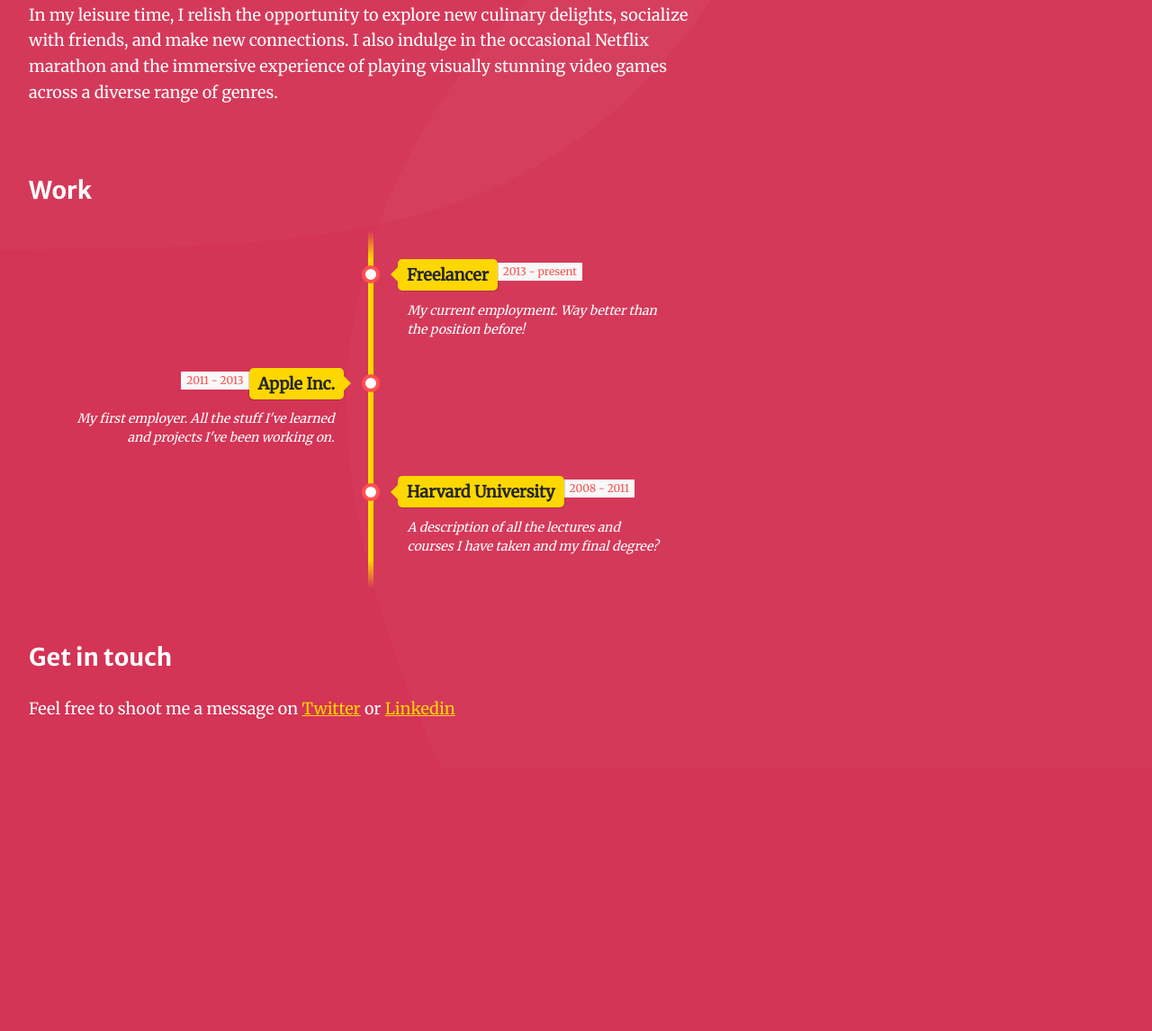
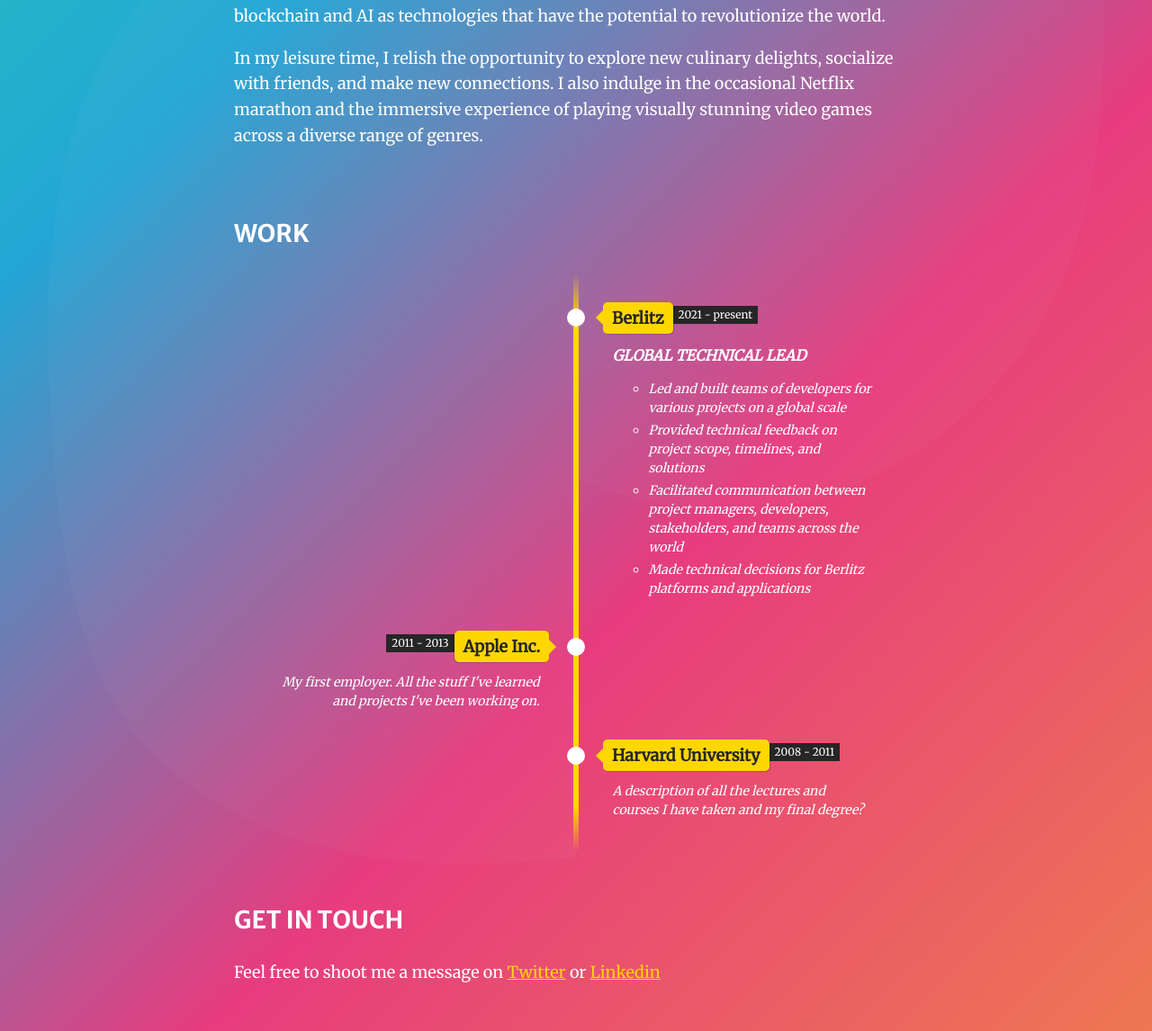
Before and after one commit to ARXChrono/shaunwong.com.au, a website built with Parcel: page index.html in a window 1280 px wide. Shown: the part 739-1885 px from the top of the page at 90% size. Before the commit the page ends 1592 px from the top, so only its background shows below. Built offline with nearby package versions, Linux system fonts and the light colour scheme.

Commit message:
clean up, and add gradient bg

```diff
--- a/css/styles.css
+++ b/css/styles.scss
@@ -9,13 +9,21 @@
   --link: gold;
   --link-hover: rgb(255, 232, 104);
   --timeline-flag: var(--gold);
+  --timeline-flag-dot: var(--white);
   --timeline-flag-text: var(--gray);
+  --timeline-time: var(--gray);
+  --timeline-time-text: var(--white);
+}
+
+::selection {
+  background: var(--gold);
+  color: var(--gray);
 }
 
 body {
   position: relative;
   color: var(--color-primary);
-  background-color: var(--color-secondary);
+  background: linear-gradient(-45deg, #ee7752, #e73c7e, #23a6d5, #23d5ab);
   font-family: "Merriweather", -apple-system, BlinkMacSystemFont, "Segoe UI",
     "Roboto", "Oxygen", "Ubuntu", "Cantarell", "Fira Sans", "Droid Sans",
     "Helvetica Neue", sans-serif;
@@ -24,22 +32,33 @@
   font-size: 16px;
   line-height: 1.6;
 }
+
 h1,
 h2 {
   font-family: "Merriweather Sans", -apple-system, BlinkMacSystemFont,
     "Segoe UI", "Roboto", "Oxygen", "Ubuntu", "Cantarell", "Fira Sans",
     "Droid Sans", "Helvetica Neue", sans-serif;
+  text-transform: uppercase;
 }
 
 h1 {
   font-size: 2rem;
 }
 
+a {
+  color: var(--link);
+  transition: color 0.25s ease;
+  &:hover,
+  &:focus {
+    color: var(--link-hover);
+  }
+}
+
 section {
   padding: 0 2rem 2rem;
+  margin: 0 auto;
   max-width: 760px;
 }
-
 code {
   font-family: source-code-pro, Menlo, Monaco, Consolas, "Courier New",
     monospace;
@@ -51,19 +70,12 @@
   border-radius: 0.5rem;
   filter: saturate(0);
   margin-top: 2rem;
+  user-select: none;
+  pointer-events: none;
 }
 
 .gold {
   color: gold;
-}
-
-a {
-  color: var(--link);
-}
-
-a:hover,
-a:focus {
-  color: var(--link-hover);
 }
 
 @media only screen and (min-width: 35em) {
@@ -73,35 +85,55 @@
   }
   .photo {
     width: 450px;
+    margin-top: 5rem;
   }
   h1 {
     font-size: 2.5rem;
   }
 }
 
+/* Background Anim */
 .blob {
   position: absolute;
   opacity: 0.025;
   max-height: 100%;
-  width: 100%;
+  width: 50%;
   user-select: none;
   pointer-events: none;
   height: 100%;
+  max-width: 100%;
+
+  @media screen and (max-width: 660px) {
+    width: 100%;
   }
 
-.blob path {
-  animation: blob 60s linear infinite;
-  transform: scale(0.7);
-}
-
-.b1 {
+  &.b1 {
     top: 0;
     right: 0;
   }
 
-.b2 {
+  &.b2 {
     transform: scale(-1);
     left: 0;
+  }
+
+  path {
+    animation: blob 80s linear infinite, rotate 80s linear infinite;
+  }
+}
+
+@keyframes rotate {
+  0% {
+    transform: rotate(0deg);
+    border-color: #ec0d0d;
+  }
+  50% {
+    border-color: #f4c01c;
+  }
+  100% {
+    transform: rotate(360deg);
+    border-color: #ec0d0d;
+  }
 }
 
 @keyframes blob {
@@ -131,6 +163,8 @@
     );
   }
 }
+
+/* Timeline */
 
 .timeline {
   position: relative;
@@ -190,7 +224,6 @@
 .flag-wrapper {
   position: relative;
   display: inline-block;
-
   text-align: center;
 }
 
@@ -231,7 +264,7 @@
   margin-top: -10px;
   background: #fff;
   border-radius: 10px;
-  border: 4px solid rgb(255, 80, 80);
+  border: 4px solid var(--timeline-flag-dot);
   z-index: 10;
 }
 
@@ -271,7 +304,7 @@
   display: inline;
   line-height: 1em;
   font-size: 0.66666em;
-  color: rgb(250, 80, 80);
+  color: var(--timeline-time-text);
   vertical-align: middle;
 }
 
@@ -286,12 +319,11 @@
 .time {
   display: inline-block;
   padding: 4px 6px;
-  background: rgb(248, 248, 248);
+  background: var(--timeline-time);
 }
 
 .desc {
   margin: 1em 0.75em 0 0;
-
   font-size: 0.77777em;
   font-style: italic;
   line-height: 1.5em;
@@ -299,6 +331,10 @@
 
 .direction-r .desc {
   margin: 1em 0 0 0.75em;
+}
+
+.desc-ul li {
+  padding: 0 0 0.25rem;
 }
 
 /* ================ Timeline Media Queries ================ */
@@ -328,6 +364,13 @@
   .flag {
     background: var(--timeline-flag);
     z-index: 15;
+  }
+
+  .desc-ul {
+    font-style: normal;
+    li {
+      padding: 0 0 0.25rem;
+    }
   }
 
   .direction-l .flag:before,
@@ -394,14 +437,6 @@
     position: relative;
     margin: 1em 1em 0 1em;
     padding: 1em;
-
     z-index: 15;
   }
 }
-
-@media screen and (min-width: 400px ?? max-width: 660px) {
-  .direction-l .desc,
-  .direction-r .desc {
-    margin: 1em 4em 0 4em;
-  }
-}
--- a/index.html
+++ b/index.html
@@ -2,10 +2,9 @@
 <html class="no-js" lang="en">
   <head>
     <meta charset="utf-8" />
-    <title></title>
+    <title>Shaun Wong | Front-end Engineer | Web & App development in Australia</title>
     <meta name="description" content="" />
     <meta name="viewport" content="width=device-width, initial-scale=1" />
-
     <meta property="og:title" content="" />
     <meta property="og:type" content="" />
     <meta property="og:url" content="" />
@@ -17,9 +16,11 @@
 
     <link rel="stylesheet" href="css/normalize.css" />
     <link rel="stylesheet" href="css/main.css" />
-    <link rel="stylesheet" href="css/styles.css" />
+    <link rel="stylesheet" href="css/styles.scss" />
 
     <meta name="theme-color" content="#d43456" />
+    <link rel="shortcut icon" href="favicon.ico">
+
     <link rel="preconnect" href="https://fonts.googleapis.com" />
     <link rel="preconnect" href="https://fonts.gstatic.com" crossorigin />
     <link
@@ -85,10 +86,18 @@
 	<li>
 		<div class="direction-r">
 			<div class="flag-wrapper">
-				<span class="flag">Freelancer</span>
-				<span class="time-wrapper"><span class="time">2013 - present</span></span>
+				<span class="flag">Berlitz</span>
+				<span class="time-wrapper"><span class="time">2021 - present</span></span>
 			</div>
-			<div class="desc">My current employment. Way better than the position before!</div>
+			<div class="desc">
+        <h3>GLOBAL TECHNICAL LEAD </h3>
+        <ul class="desc-ul">
+        <li>	Led and built teams of developers for various projects on a global scale</li>
+      <li> Provided technical feedback on project scope, timelines, and solutions</li>
+      <li>	Facilitated communication between project managers, developers, stakeholders, and teams across the world</li>
+      <li>	Made technical decisions for Berlitz platforms and applications</li>
+    </ul>
+</div>
 		</div>
 	</li>
 
@@ -122,9 +131,9 @@
       <h2>Get in touch</h2>
       <p>
         Feel free to shoot me a message on
-        <a href="https://twitter.com/devShaun">Twitter</a>
+        <a href="https://twitter.com/devShaun"><span>Twitter</span></a>
         or
-        <a href="https://www.linkedin.com/in/devshaun/"> Linkedin</a>
+        <a href="https://www.linkedin.com/in/devshaun/"><span>Linkedin</span></a>
       </p>
     </section>
     <script src="js/vendor/modernizr-3.11.2.min.js"></script>
--- a/package.json
+++ b/package.json
@@ -16,6 +16,7 @@
     "test": "echo \"Error: no test specified\" && exit 1"
   },
   "devDependencies": {
-    "parcel-bundler": "^1.12.4"
+    "parcel-bundler": "^1.12.4",
+    "sass": "^1.57.1"
   }
 }
```
Also changed, not shown: 2 other files. Lines whose indentation alone changed are shown as unchanged.
